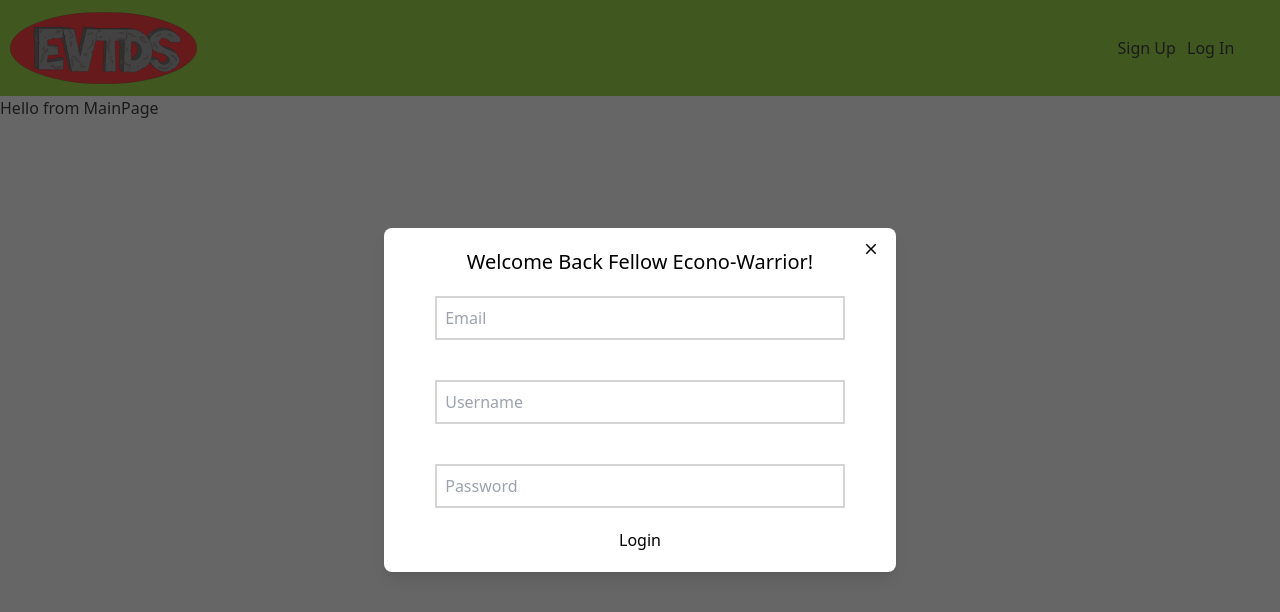
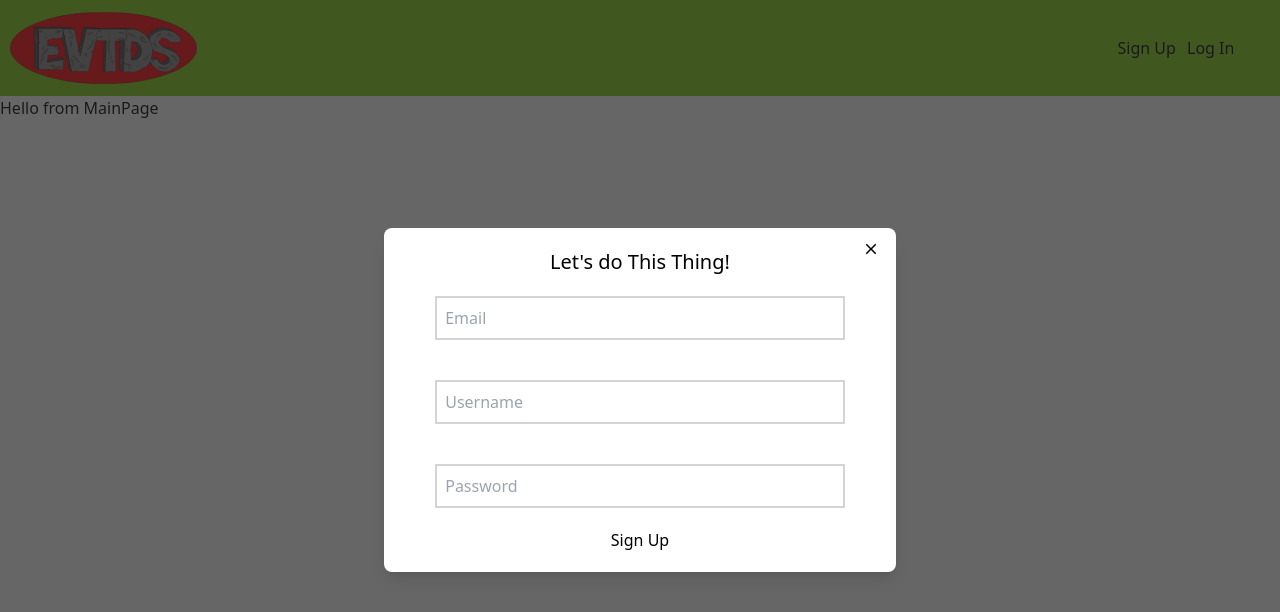
Before and after one commit to cracine79/EVTDontS, a React (Vite) app in the folder frontend2/: page / in a window 1280 px wide. Both pictures are taken after a click on the element "Sign Up". Shown: the top 612 px of the page. Built offline with nearby package versions, Linux system fonts and the light colour scheme; no server answers.

Commit message:
change titles signup page

```diff
--- a/frontend2/src/Components/SignupComponent.jsx
+++ b/frontend2/src/Components/SignupComponent.jsx
@@ -104,7 +104,7 @@ const SignupComponent = () => {
 										<IoMdClose size={18}/>
 						</button>
             <form className="flex flex-col justify-center items-center"onSubmit={handleSubmit}>
-              <div className="text-xl mt-5">Welcome Back Fellow Econo-Warrior!</div>
+              <div className="text-xl mt-5">Let's do This Thing!</div>
               <input
                 className='
                             p-2
@@ -143,7 +143,7 @@ const SignupComponent = () => {
                 onChange={(e) => setPassword(e.target.value)}
                 placeholder="Password"
               />
-              <button type="submit">Login</button>
+              <button type="submit">Sign Up</button>
             </form>
           </div>
         </div>
```
